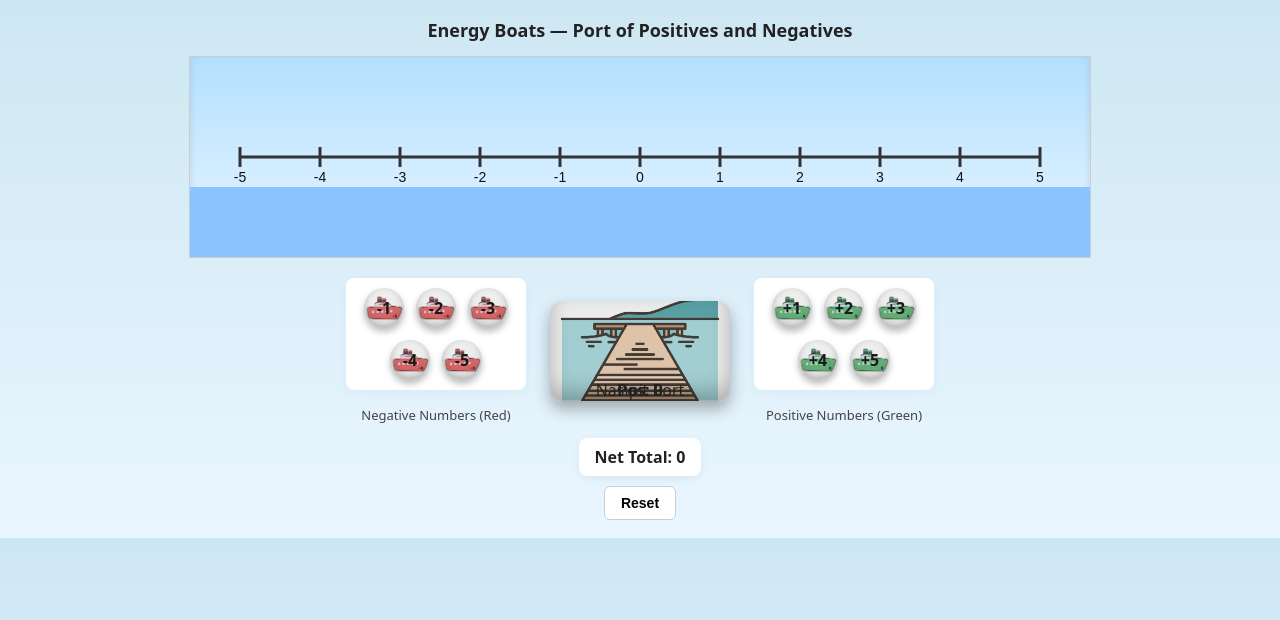
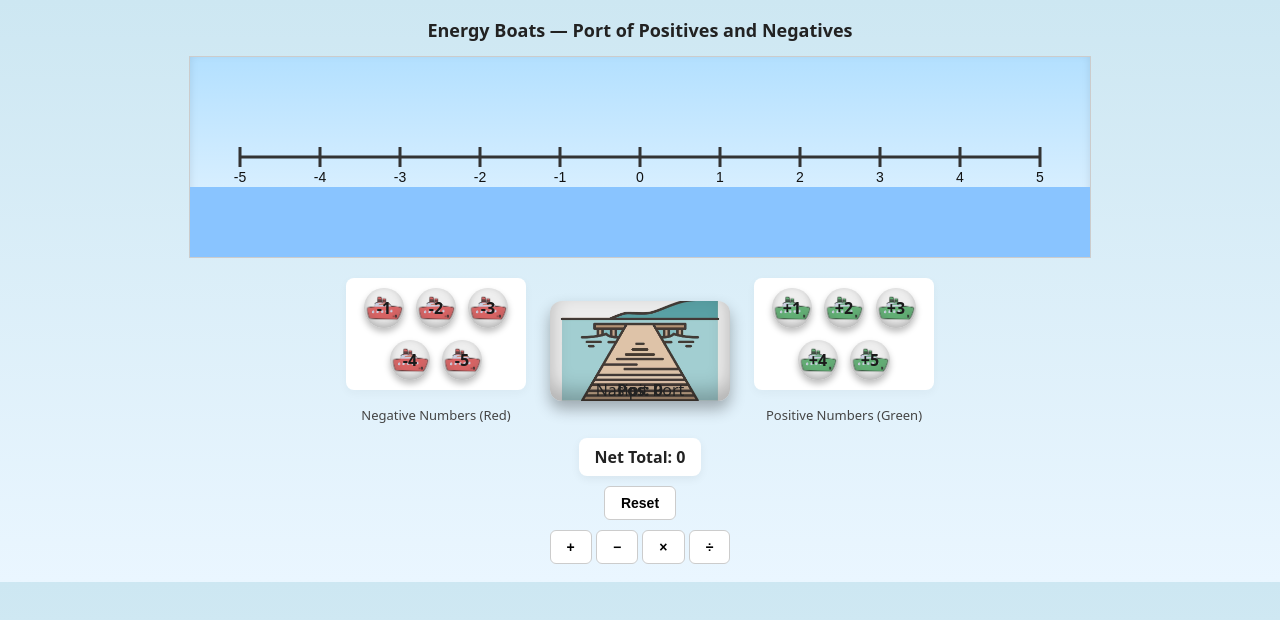
Before and after one commit to kael-cloud/number-line-bags, a plain HTML site: page index.html in a window 1280 px wide. Drawn offline with Linux system fonts and the light colour scheme.

Commit message:
Your commit message

```diff
--- a/index.html
+++ b/index.html
@@ -37,6 +37,14 @@
       <button id="resetBtn">Reset</button>
     </div>
 
+    <!-- OPERATION BUTTONS -->
+    <div class="operations">
+      <button class="op active" data-op="+">+</button>
+      <button class="op" data-op="-">−</button>
+      <button class="op" data-op="x">×</button>
+      <button class="op" data-op="÷">÷</button>
+    </div>
+
     <script src="script.js"></script>
   </body>
 </html>
```
